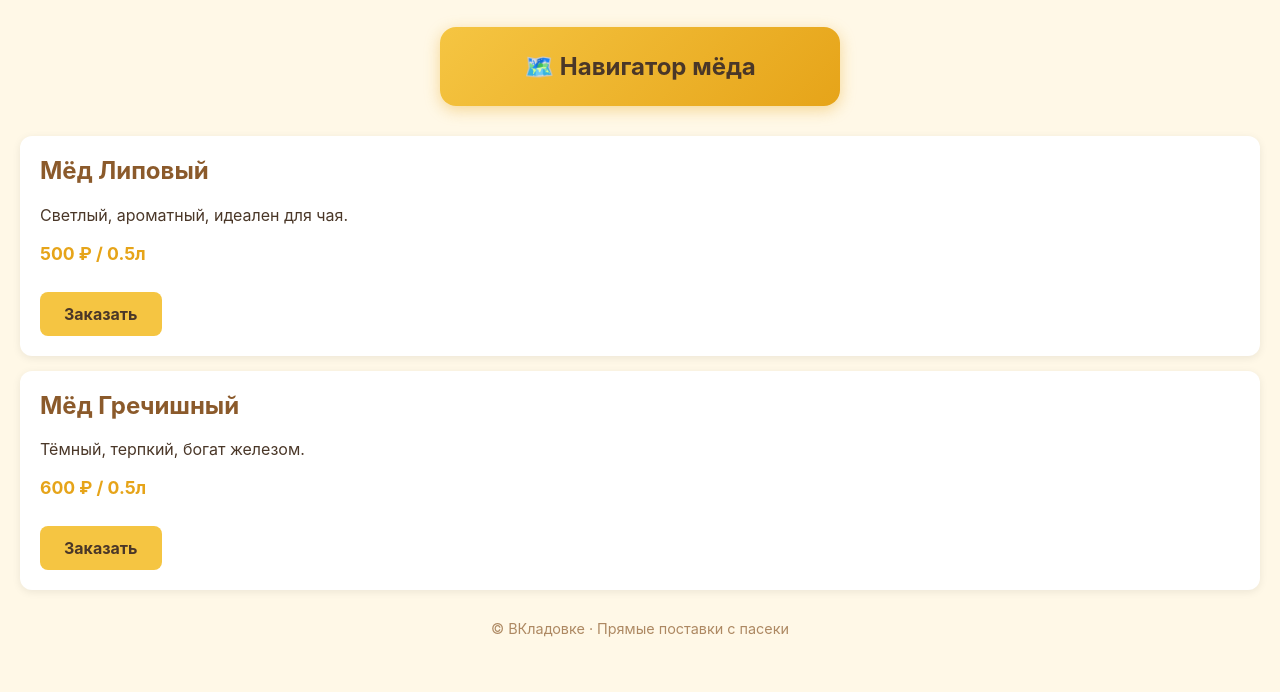
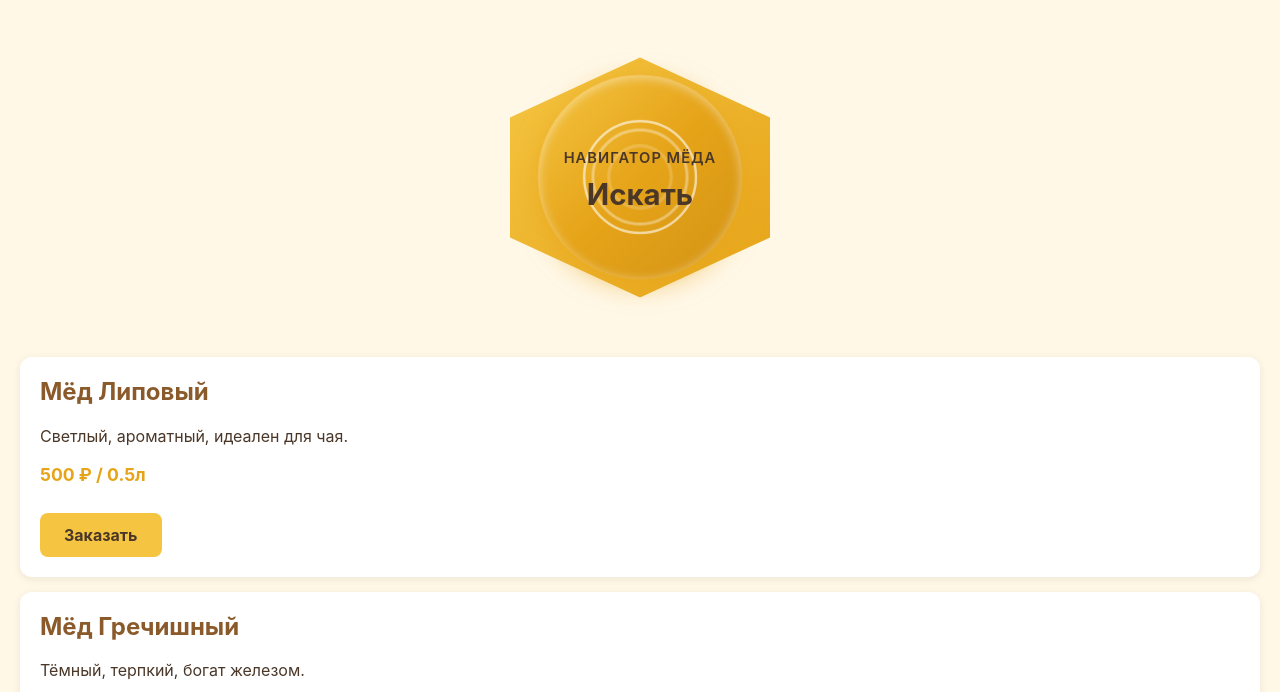
Before and after one commit to serpentarium86-droid/vkladovke, a plain HTML site: page index.html in a window 1280 px wide. Shown: the part 108-800 px from the top of the page. Drawn offline with Linux system fonts and the light colour scheme.

Commit message:
Добавил крутую кнопку-соту с радаром

```diff
--- a/index.html
+++ b/index.html
@@ -8,24 +8,98 @@
         * { box-sizing: border-box; }
         body { font-family: -apple-system, "Segoe UI", sans-serif; background: #FFF8E7; color: #4A3728; margin: 0; padding: 20px; }
         h1 { color: #8B5A2B; text-align: center; margin-bottom: 5px; }
-        .subtitle { text-align: center; color: #8B5A2B; margin-top: 0; margin-bottom: 25px; opacity: 0.8; }
+        .subtitle { text-align: center; color: #8B5A2B; margin-top: 0; margin-bottom: 40px; opacity: 0.8; }
+
+        /* Контейнер для кнопки-соты */
+        .honey-nav-container {
+            display: flex;
+            justify-content: center;
+            align-items: center;
+            margin: 40px 0;
+            position: relative;
+            width: 100%;
+            height: 280px;
+        }
+
+        /* Шестиугольная сота */
+        .honeycomb {
+            width: 260px;
+            height: 240px;
+            background: linear-gradient(135deg, #F5C542 0%, #E6A419 100%);
+            clip-path: polygon(50% 0%, 100% 25%, 100% 75%, 50% 100%, 0% 75%, 0% 25%);
+            position: absolute;
+            box-shadow: 0 8px 25px rgba(230, 164, 25, 0.4);
+        }
+
+        /* Кнопка-радар */
         .navigator-btn {
-            display: block;
-            width: 90%;
-            max-width: 400px;
-            margin: 30px auto;
-            padding: 25px;
-            background: linear-gradient(135deg, #F5C542 0%, #E6A419 100%);
+            position: relative;
+            width: 200px;
+            height: 200px;
+            border-radius: 50%;
+            background: linear-gradient(135deg, #F5C542 0%, #E6A419 50%, #D49415 100%);
+            display: flex;
+            flex-direction: column;
+            justify-content: center;
+            align-items: center;
+            text-decoration: none;
             color: #4A3728;
-            text-decoration: none;
-            font-size: 1.5em;
+            box-shadow: 0 4px 15px rgba(0,0,0,0.3), inset 0 2px 10px rgba(255,255,255,0.3);
+            z-index: 1;
+            transition: transform 0.2s;
+            animation: radar-pulse 2s ease-in-out infinite;
+        }
+
+        .navigator-btn:active {
+            transform: scale(0.95);
+        }
+
+        /* Анимация радара */
+        @keyframes radar-pulse {
+            0%, 100% { transform: scale(1); box-shadow: 0 4px 15px rgba(0,0,0,0.3), inset 0 2px 10px rgba(255,255,255,0.3); }
+            50% { transform: scale(1.02); box-shadow: 0 6px 25px rgba(230, 164, 25, 0.6), inset 0 2px 10px rgba(255,255,255,0.5); }
+        }
+
+        /* Пульсирующие круги радара */
+        .radar-ring {
+            position: absolute;
+            border: 3px solid rgba(255, 255, 255, 0.6);
+            border-radius: 50%;
+            animation: radar-expand 2s ease-out infinite;
+        }
+
+        .radar-ring:nth-child(1) { width: 60px; height: 60px; animation-delay: 0s; }
+        .radar-ring:nth-child(2) { width: 100px; height: 100px; animation-delay: 0.5s; }
+        .radar-ring:nth-child(3) { width: 140px; height: 140px; animation-delay: 1s; }
+
+        @keyframes radar-expand {
+            0% { transform: scale(0.8); opacity: 1; }
+            100% { transform: scale(1.2); opacity: 0; }
+        }
+
+        .nav-title {
+            font-size: 0.9em;
+            font-weight: 600;
+            color: #4A3728;
+            margin-bottom: 10px;
+            text-transform: uppercase;
+            letter-spacing: 1px;
+            z-index: 2;
+        }
+
+        .nav-search {
+            font-size: 1.8em;
             font-weight: bold;
-            text-align: center;
-            border-radius: 16px;
-            box-shadow: 0 4px 15px rgba(230, 164, 25, 0.4);
-            transition: transform 0.1s;
+            color: #4A3728;
+            z-index: 2;
         }
-        .navigator-btn:active { transform: scale(0.98); }
+
+        .radar-icon {
+            font-size: 3em;
+            z-index: 2;
+            margin-bottom: 5px;
+        }
+
         .product { background: white; border-radius: 12px; padding: 20px; margin: 15px 0; box-shadow: 0 2px 8px rgba(0,0,0,0.08); }
         .product h2 { margin-top: 0; color: #8B5A2B; }
         .price { font-weight: bold; color: #E6A419; font-size: 1.1em; }
@@ -38,7 +112,17 @@
     <h1>🍯 ВКладовке</h1>
     <p class="subtitle">Натуральный мёд с пасеки</p>
 
-    <a href="map.html" class="navigator-btn">🗺️ Навигатор мёда</a>
+    <div class="honey-nav-container">
+        <div class="honeycomb"></div>
+        <a href="map.html" class="navigator-btn">
+            <div class="radar-ring"></div>
+            <div class="radar-ring"></div>
+            <div class="radar-ring"></div>
+            <div class="radar-icon"></div>
+            <div class="nav-title">Навигатор мёда</div>
+            <div class="nav-search">Искать</div>
+        </a>
+    </div>
 
     <div class="product">
         <h2>Мёд Липовый</h2>
```
